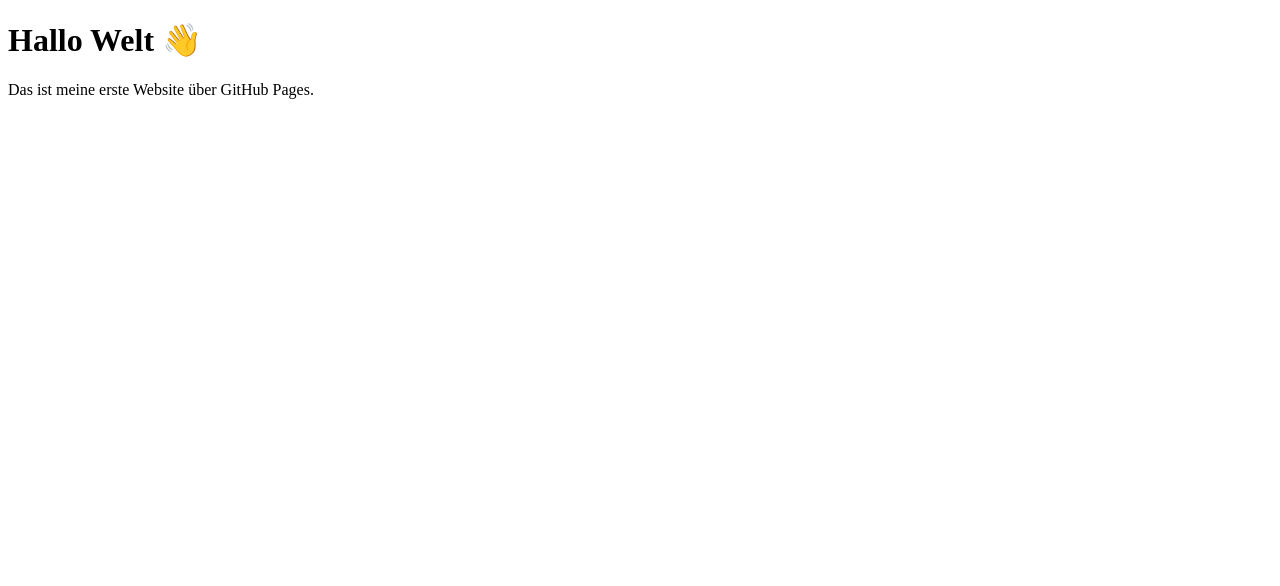
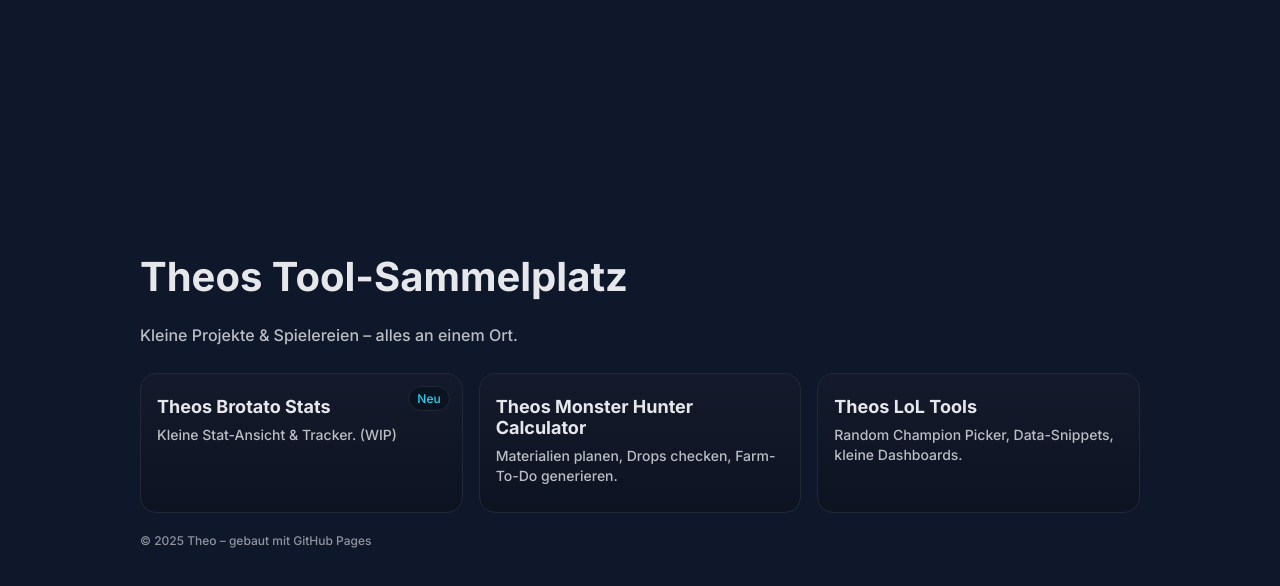
Before and after one commit to thep3141/theos-zeug, a plain HTML site: page index.html in a window 1280 px wide. Drawn offline with Linux system fonts and the light colour scheme.

Commit message:
Update index.html

```diff
--- a/index.html
+++ b/index.html
@@ -1,12 +1,63 @@
 <!DOCTYPE html>
-<html>
+<html lang="de">
 <head>
-  <meta charset="UTF-8">
-    <meta name="viewport" content="width=device-width, initial-scale=1">
-  <title>theos-stuff</title></title>
+  <meta charset="UTF-8" />
+  <meta name="viewport" content="width=device-width, initial-scale=1" />
+  <title>Theos Tools</title>
+  <link rel="preconnect" href="https://fonts.gstatic.com" crossorigin>
+  <link href="https://fonts.googleapis.com/css2?family=Inter:wght@500;700&display=swap" rel="stylesheet">
+  <style>
+    :root { --bg:#0f172a; --card:#111827; --text:#e5e7eb; --accent:#22d3ee; }
+    *{box-sizing:border-box} body{
+      margin:0; font-family:Inter,system-ui,sans-serif; background:var(--bg); color:var(--text);
+      display:flex; min-height:100dvh; align-items:center; justify-content:center; padding:32px;
+    }
+    .wrap{max-width:1000px; width:100%}
+    h1{font-size:clamp(28px,4vw,40px); margin:0 0 24px}
+    p.lead{opacity:.8; margin:0 0 28px}
+    .grid{
+      display:grid; gap:16px; grid-template-columns:repeat(auto-fit,minmax(240px,1fr));
+    }
+    .card{
+      background:linear-gradient(180deg, #141a2b, #0e1322);
+      border:1px solid #1f2937; border-radius:16px; padding:18px 16px; position:relative;
+      transition:transform .15s ease, border-color .15s ease;
+      text-decoration:none; color:inherit; display:block; min-height:140px;
+    }
+    .card:hover{ transform:translateY(-2px); border-color:#334155 }
+    .card h2{margin:4px 0 8px; font-size:18px}
+    .card p{margin:0; opacity:.8; font-size:14px; line-height:1.4}
+    .tag{position:absolute; top:12px; right:12px; font-size:12px; padding:4px 8px; border-radius:999px;
+      background:#0b1220; border:1px solid #1f2937; color:var(--accent)}
+    footer{opacity:.6; font-size:12px; margin-top:20px}
+  </style>
 </head>
 <body>
-  <h1>Hallo Welt 👋</h1>
-  <p>Das ist meine erste Website über GitHub Pages.</p>
+  <main class="wrap">
+    <h1>Theos Tool-Sammelplatz</h1>
+    <p class="lead">Kleine Projekte & Spielereien – alles an einem Ort.</p>
+
+    <section class="grid">
+      <a class="card" href="./brotato/">
+        <span class="tag">Neu</span>
+        <h2>Theos Brotato Stats</h2>
+        <p>Kleine Stat-Ansicht & Tracker. (WIP)</p>
+      </a>
+
+      <a class="card" href="./monster-hunter/">
+        <h2>Theos Monster Hunter Calculator</h2>
+        <p>Materialien planen, Drops checken, Farm-To-Do generieren.</p>
+      </a>
+
+      <a class="card" href="./lol-tools/">
+        <h2>Theos LoL Tools</h2>
+        <p>Random Champion Picker, Data-Snippets, kleine Dashboards.</p>
+      </a>
+    </section>
+
+    <footer>© <span id="y"></span> Theo – gebaut mit GitHub Pages</footer>
+  </main>
+
+  <script>document.getElementById("y").textContent = new Date().getFullYear();</script>
 </body>
 </html>
```
